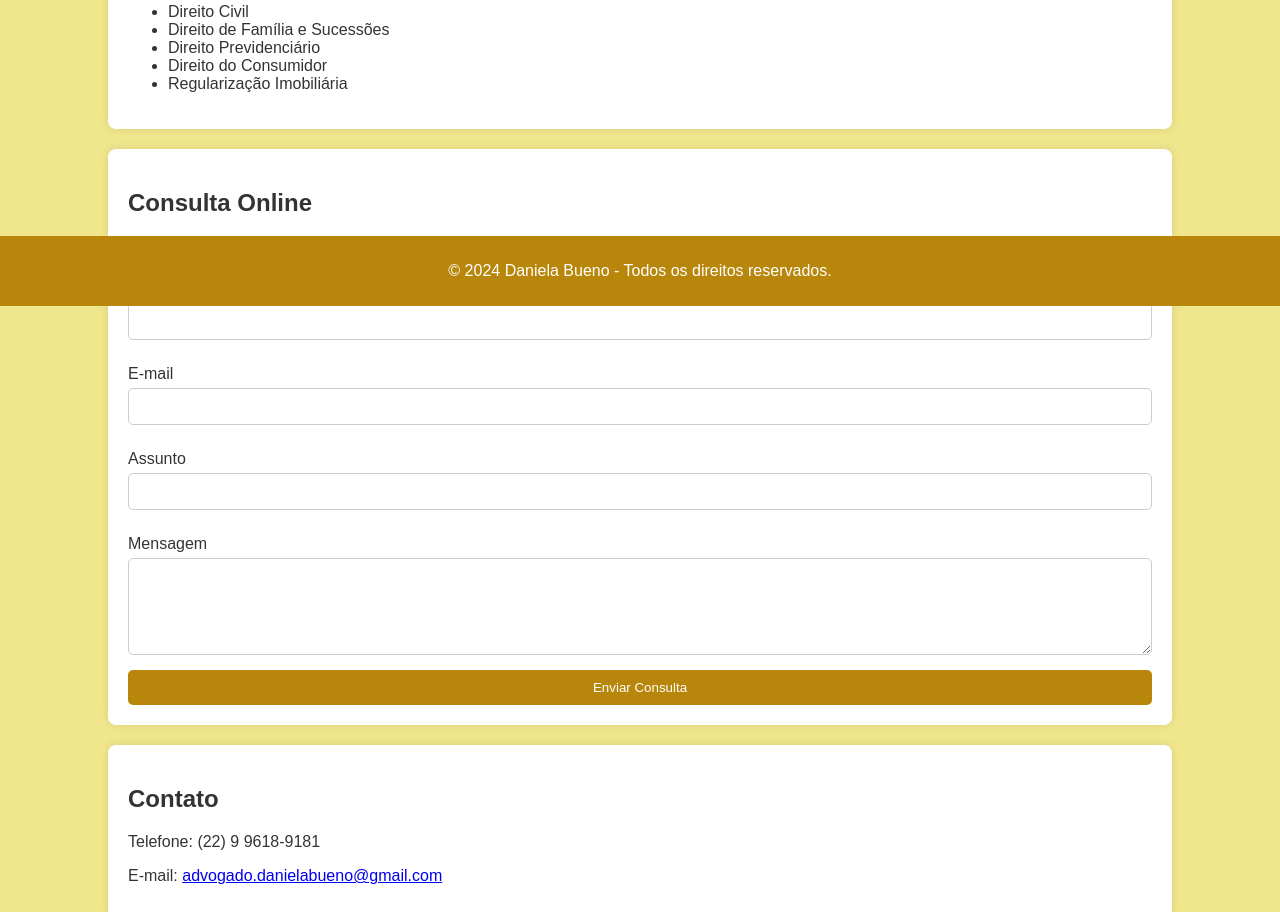
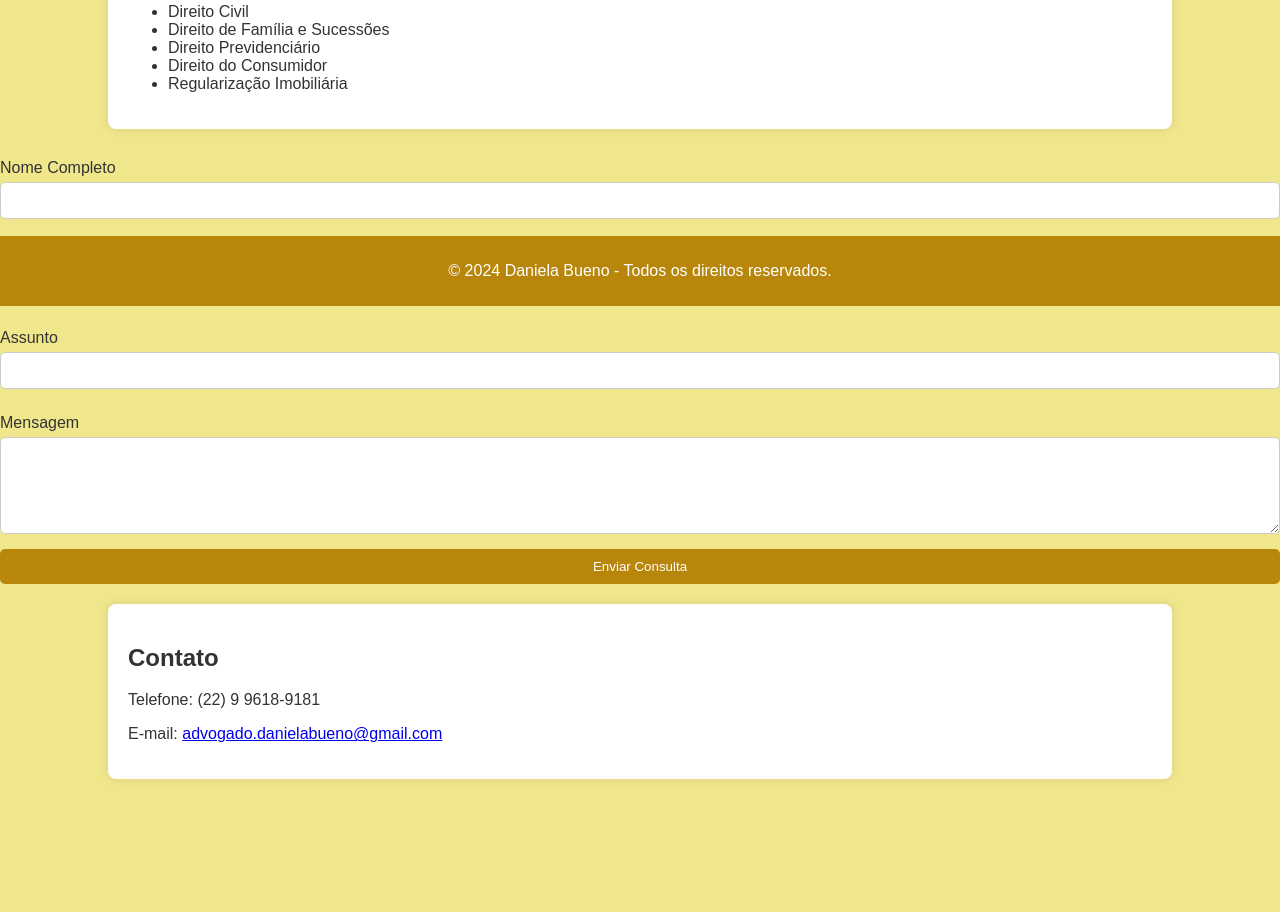
Before and after one commit to danielabuenoadv/Fale-comigo, a plain HTML site: page index.html in a window 1280 px wide. Shown: the part 494-1406 px from the top of the page. After the commit the page ends 1293 px from the top, so only its background shows below. Drawn offline with Linux system fonts and the light colour scheme.

Commit message:
Update index.html

```diff
--- a/index.html
+++ b/index.html
@@ -108,10 +108,7 @@
     </ul>
 </div>
 
-<div class="container" id="consulta">
-    <h2>Consulta Online</h2>
-    <p>Para solicitar uma consulta jurídica, preencha o formulário abaixo e entrarei em contato o mais breve possível.</p>
-    <form action="https://formsfree.com/form/xpwavakr" method="POST">
+<form action="https://formsfree.com/form/YOUR_FORM_ID" method="POST">
     <label for="name">Nome Completo</label>
     <input type="text" id="name" name="name" required>
 
@@ -126,7 +123,6 @@
 
     <button type="submit">Enviar Consulta</button>
 </form>
-</div>
 
 <script>
     document.querySelector('form').addEventListener('submit', function(event) {
```
Lines whose indentation alone changed are shown as unchanged.
